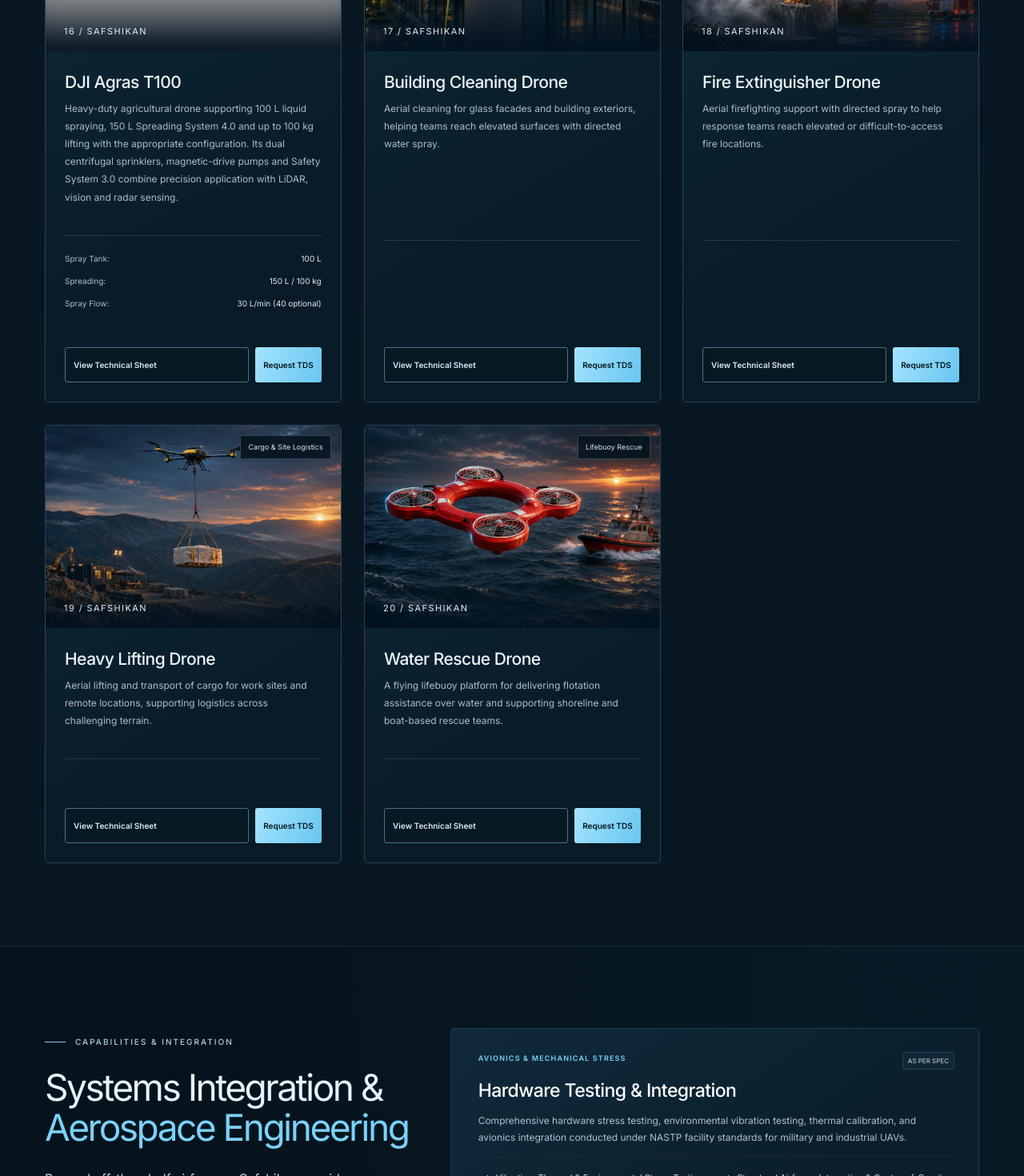
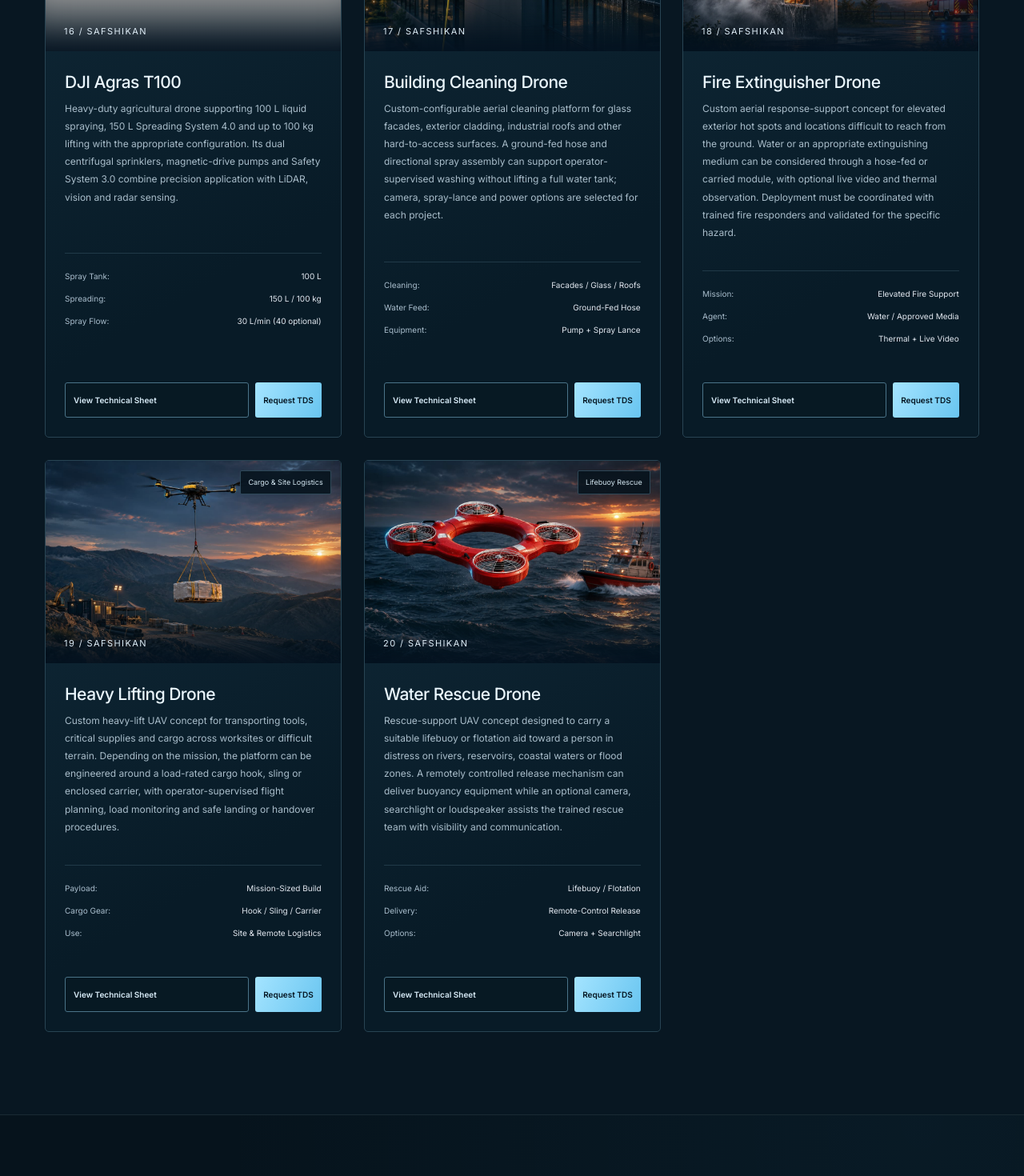
Before and after one commit to developersafshikan-lang/official-website-safshikan, a React (Vite) app: page / in a window 1280 px wide. Shown: the part 5480-6950 px from the top of the page at 80% size. Built offline with nearby package versions, Linux system fonts and the light colour scheme; grey boxes are pictures that could not be loaded.

Commit message:
Add files via upload

```diff
--- a/src/App.jsx
+++ b/src/App.jsx
@@ -421,13 +421,42 @@ const OFFICIAL_SAFSHIKAN_PRODUCTS = [
   "name": "Building Cleaning Drone",
   "sector": "Industry Application",
   "category": "Building & Facade Cleaning",
-  "tagline": "Building & Facade Cleaning",
+  "tagline": "Configurable Tethered Facade & Exterior Cleaning",
   "image": "/assets/building-cleaning-scene.jpg",
-  "description": "Aerial cleaning for glass facades and building exteriors, helping teams reach elevated surfaces with directed water spray.",
-  "specs": {},
+  "description": "Custom-configurable aerial cleaning platform for glass facades, exterior cladding, industrial roofs and other hard-to-access surfaces. A ground-fed hose and directional spray assembly can support operator-supervised washing without lifting a full water tank; camera, spray-lance and power options are selected for each project.",
+  "specs": {
+    "applications": "Glass facades, building exteriors, cladding and industrial surfaces",
+    "cleaningSystem": "Ground-fed washing via hose and directional spray lance (configurable)",
+    "waterSupply": "Ground pump, filter, water line and nozzle; project-selected",
+    "sprayControl": "Adjustable nozzle or lance; cleaning pressure depends on surface and site",
+    "powerOptions": "Battery or externally powered tether configuration, if engineered",
+    "inspection": "Optional FPV or stabilized camera for operator positioning",
+    "safetyControls": "Hose management, safe standoff, wind checks and exclusion zones",
+    "workingHeight": "Site-specific; determined by tether, hose and flight-risk assessment",
+    "configuration": "Built to order; final equipment and performance require confirmation"
+  },
+  "cardHighlights": [
+    {
+      "label": "Cleaning",
+      "value": "Facades / Glass / Roofs"
+    },
+    {
+      "label": "Water Feed",
+      "value": "Ground-Fed Hose"
+    },
+    {
+      "label": "Equipment",
+      "value": "Pump + Spray Lance"
+    }
+  ],
   "features": [
-    "Building & Facade Cleaning",
-    "Contact our team for configuration and technical specifications."
+    "Directed spray-lance and nozzle options for building exteriors and facade panels",
+    "Ground-based pump and water supply help reduce carried liquid mass",
+    "Tether and hose routing planned around each building geometry and work area",
+    "Optional inspection camera for accurate operator-guided positioning",
+    "Configurable power and cleaning-pressure setup for task requirements",
+    "Site-specific procedures for wind, pedestrian exclusion and overspray containment",
+    "Cleaning accessories and technical limits confirmed during engineering review"
   ]
 },
 {
@@ -435,13 +464,42 @@ const OFFICIAL_SAFSHIKAN_PRODUCTS = [
   "name": "Fire Extinguisher Drone",
   "sector": "Industry Application",
   "category": "Fire Response Support",
-  "tagline": "Fire Response Support",
+  "tagline": "Aerial Fire-Response & Elevated Access Support",
   "image": "/assets/fire-extinguisher-scene.jpg",
-  "description": "Aerial firefighting support with directed spray to help response teams reach elevated or difficult-to-access fire locations.",
-  "specs": {},
+  "description": "Custom aerial response-support concept for elevated exterior hot spots and locations difficult to reach from the ground. Water or an appropriate extinguishing medium can be considered through a hose-fed or carried module, with optional live video and thermal observation. Deployment must be coordinated with trained fire responders and validated for the specific hazard.",
+  "specs": {
+    "operationalRole": "Aerial support for trained fire-response teams",
+    "targetApplications": "Elevated exterior hot spots, industrial exteriors and access-limited areas",
+    "agentOptions": "Water or site-approved agent, selected for the specific fire class",
+    "deliveryEquipment": "Tethered line or onboard module; engineered per application",
+    "observation": "Optional RGB / thermal camera, live video and searchlight",
+    "pilotControl": "Remote-pilot supervision and agreed site command procedures",
+    "riskControls": "Heat exposure, rotor downwash, wind, stand-off and exclusion zones",
+    "compliance": "Fire authority coordination and required operational approvals",
+    "configuration": "Custom engineered; suppression performance not pre-certified"
+  },
+  "cardHighlights": [
+    {
+      "label": "Mission",
+      "value": "Elevated Fire Support"
+    },
+    {
+      "label": "Agent",
+      "value": "Water / Approved Media"
+    },
+    {
+      "label": "Options",
+      "value": "Thermal + Live Video"
+    }
+  ],
   "features": [
-    "Fire Response Support",
-    "Contact our team for configuration and technical specifications."
+    "Aerial access planning for elevated exterior response areas",
+    "Configurable hose-fed or onboard extinguishing-media delivery concept",
+    "Optional thermal and visual monitoring for situation awareness",
+    "Remote-pilot control coordinated with incident command on the ground",
+    "Stand-off, heat and rotor-downwash risks reviewed before deployment",
+    "Agent selection and pressure settings matched to the actual fire hazard",
+    "A response-support tool, not a substitute for certified firefighting equipment"
   ]
 },
 {
@@ -449,13 +507,42 @@ const OFFICIAL_SAFSHIKAN_PRODUCTS = [
   "name": "Heavy Lifting Drone",
   "sector": "Industry Application",
   "category": "Cargo & Site Logistics",
-  "tagline": "Cargo & Site Logistics",
+  "tagline": "Configurable Aerial Cargo Transport & Site Logistics",
   "image": "/assets/heavy-lifting-scene.jpg",
-  "description": "Aerial lifting and transport of cargo for work sites and remote locations, supporting logistics across challenging terrain.",
-  "specs": {},
+  "description": "Custom heavy-lift UAV concept for transporting tools, critical supplies and cargo across worksites or difficult terrain. Depending on the mission, the platform can be engineered around a load-rated cargo hook, sling or enclosed carrier, with operator-supervised flight planning, load monitoring and safe landing or handover procedures.",
+  "specs": {
+    "applications": "Construction sites, industrial logistics and remote-area supply",
+    "cargoCapacity": "Sized for the selected airframe, battery, route and flight conditions",
+    "cargoInterface": "Engineered cargo hook, rated sling or dedicated carrier",
+    "flightOperations": "Remote-pilot supervision; mission planning subject to local rules",
+    "payloadMonitoring": "Load feedback and flight telemetry where configured",
+    "handling": "Planned landing or controlled handover; no uncontrolled cargo release",
+    "safetyControls": "Load security, centre-of-gravity checks and exclusion zones",
+    "flightDuration": "Determined by tested payload, wind, temperature and route",
+    "configuration": "Built to order; lifting rating confirmed after engineering validation"
+  },
+  "cardHighlights": [
+    {
+      "label": "Payload",
+      "value": "Mission-Sized Build"
+    },
+    {
+      "label": "Cargo Gear",
+      "value": "Hook / Sling / Carrier"
+    },
+    {
+      "label": "Use",
+      "value": "Site & Remote Logistics"
+    }
+  ],
   "features": [
-    "Cargo & Site Logistics",
-    "Contact our team for configuration and technical specifications."
+    "Mission-specific airframe and propulsion selection for industrial cargo handling",
+    "Load-rated hook, sling or carrier chosen to suit cargo dimensions",
+    "Pre-flight weight, centre-of-gravity and rigging safety checks",
+    "Optional cargo/load monitoring and remote telemetry",
+    "Operator-supervised routing for construction sites and inaccessible areas",
+    "Defined delivery, landing and secure handover procedures",
+    "Final payload, range and endurance established through configuration testing"
   ]
 },
 {
@@ -463,13 +550,42 @@ const OFFICIAL_SAFSHIKAN_PRODUCTS = [
   "name": "Water Rescue Drone",
   "sector": "Industry Application",
   "category": "Lifebuoy Rescue",
-  "tagline": "Lifebuoy Rescue",
+  "tagline": "Rapid Flotation Aid Delivery & Search Support",
   "image": "/assets/water-rescue-scene.jpg",
-  "description": "A flying lifebuoy platform for delivering flotation assistance over water and supporting shoreline and boat-based rescue teams.",
-  "specs": {},
+  "description": "Rescue-support UAV concept designed to carry a suitable lifebuoy or flotation aid toward a person in distress on rivers, reservoirs, coastal waters or flood zones. A remotely controlled release mechanism can deliver buoyancy equipment while an optional camera, searchlight or loudspeaker assists the trained rescue team with visibility and communication.",
+  "specs": {
+    "applications": "Rivers, reservoirs, coastal areas and flood-response support",
+    "rescuePayload": "Approved lifebuoy or flotation aid sized to the airframe",
+    "deployment": "Pilot-controlled flotation-aid release after visual assessment",
+    "observation": "Optional live camera, searchlight and public-address equipment",
+    "navigation": "Pilot-guided positioning; assisted flight features if configured",
+    "environment": "Wind, rain, salt exposure and water proximity assessed per mission",
+    "safetyControls": "Rescue-team coordination, safe release height and bystander separation",
+    "flightDuration": "Depends on flotation payload, battery and conditions",
+    "configuration": "Custom engineered; final rescue equipment and ratings to be verified"
+  },
+  "cardHighlights": [
+    {
+      "label": "Rescue Aid",
+      "value": "Lifebuoy / Flotation"
+    },
+    {
+      "label": "Delivery",
+      "value": "Remote-Control Release"
+    },
+    {
+      "label": "Options",
+      "value": "Camera + Searchlight"
+    }
+  ],
   "features": [
-    "Lifebuoy Rescue",
-    "Contact our team for configuration and technical specifications."
+    "Rapid flotation-aid transport to difficult-to-reach water locations",
+    "Remote-controlled release concept for an approved lifebuoy or rescue float",
+    "Optional live-view camera for search and position awareness",
+    "Optional searchlight and loudspeaker for low-visibility coordination",
+    "Water-adjacent flight risk assessment for wind and environmental exposure",
+    "Operated in coordination with trained lifeguard and emergency responders",
+    "A support platform; not a replacement for on-water rescue personnel"
   ]
 }
 ];
@@ -1523,7 +1639,7 @@ export default function App() {
             </div>
 
             <div>
-              <h4 className="text-xs font-mono uppercase text-slate-400 mb-2 font-semibold">Technical Specifications</h4>
+              <h4 className="text-xs font-mono uppercase text-slate-400 mb-2 font-semibold">{selectedDrone.sector === 'Industry Application' ? 'Configuration & Equipment Options' : 'Technical Specifications'}</h4>
               <div className="grid grid-cols-1 sm:grid-cols-2 gap-2 text-xs font-mono">
                 {Object.entries(selectedDrone.specs).map(([key, val], idx) => (
                   <div key={idx} className="p-3 bg-slate-900 border border-slate-800 rounded-lg">
@@ -1532,6 +1648,11 @@ export default function App() {
                   </div>
                 ))}
               </div>
+              {selectedDrone.sector === 'Industry Application' && (
+                <p className="mt-3 text-[11px] leading-relaxed text-slate-400">
+                  Custom-built platform: listed equipment describes configurable design options, not a certified standard model. Final specifications, availability and operational limits require project assessment and validation.
+                </p>
+              )}
               {selectedDrone.officialSpecsUrl && (
                 <a href={selectedDrone.officialSpecsUrl} target="_blank" rel="noopener noreferrer" className="inline-block mt-3 text-xs text-blue-400 hover:text-blue-300 underline underline-offset-4">
                   Verify on DJI Official Specifications ↗
@@ -1540,7 +1661,7 @@ export default function App() {
             </div>
 
             <div>
-              <h4 className="text-xs font-mono uppercase text-slate-400 mb-2 font-semibold">{selectedDrone.sector === "DJI Agri" ? "Equipment & Key Features" : "Tactical Features"}</h4>
+              <h4 className="text-xs font-mono uppercase text-slate-400 mb-2 font-semibold">{selectedDrone.sector === 'DJI Agri' || selectedDrone.sector === 'Industry Application' ? 'Equipment & Key Features' : 'Tactical Features'}</h4>
               <div className="space-y-1.5 text-xs text-slate-300">
                 {selectedDrone.features.map((feat, idx) => (
                   <div key={idx} className="flex items-center gap-2">
```
